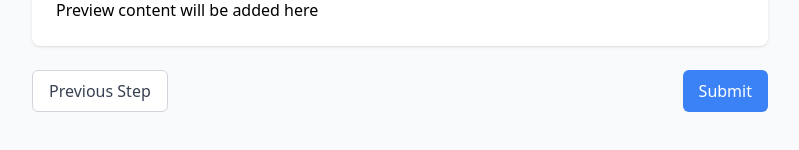
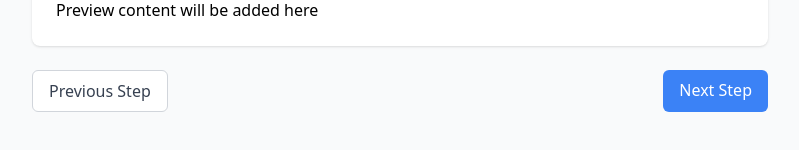
Before and after one commit to iskWang/zerologix-assignment, a React (Vite) app: page /step-3 in a window 1280 px wide. Shown: the part 150-300 px from the top of the page, without its empty margins (240-1039 px from the left). Built offline with nearby package versions, Linux system fonts and the light colour scheme.

Commit message:
chore: fix step3 presentation button import

```diff
--- a/src/Presentation/Step3/Step3Presentation.tsx
+++ b/src/Presentation/Step3/Step3Presentation.tsx
@@ -1,6 +1,6 @@
-import { Link } from "react-router-dom";
 import StepIndicator from "@/Component/StepIndicator";
 import styles from "./Step3Presentation.module.scss";
+import Button from "@/Component/Button";
 
 export const Step3Presentation = () => {
   return (
@@ -14,15 +14,12 @@ export const Step3Presentation = () => {
         </div>
 
         <div className={styles.navigation}>
-          <Link to="/step-2" className={styles.backButton}>
+          <Button href="/step-2" className={styles.backButton}>
             Previous Step
-          </Link>
-          <button
-            className={styles.submitButton}
-            onClick={() => alert("Form submitted!")}
-          >
-            Submit
-          </button>
+          </Button>
+          <Button href="/step-3" className={styles.nextButton}>
+            Next Step
+          </Button>
         </div>
       </div>
     </div>
```
